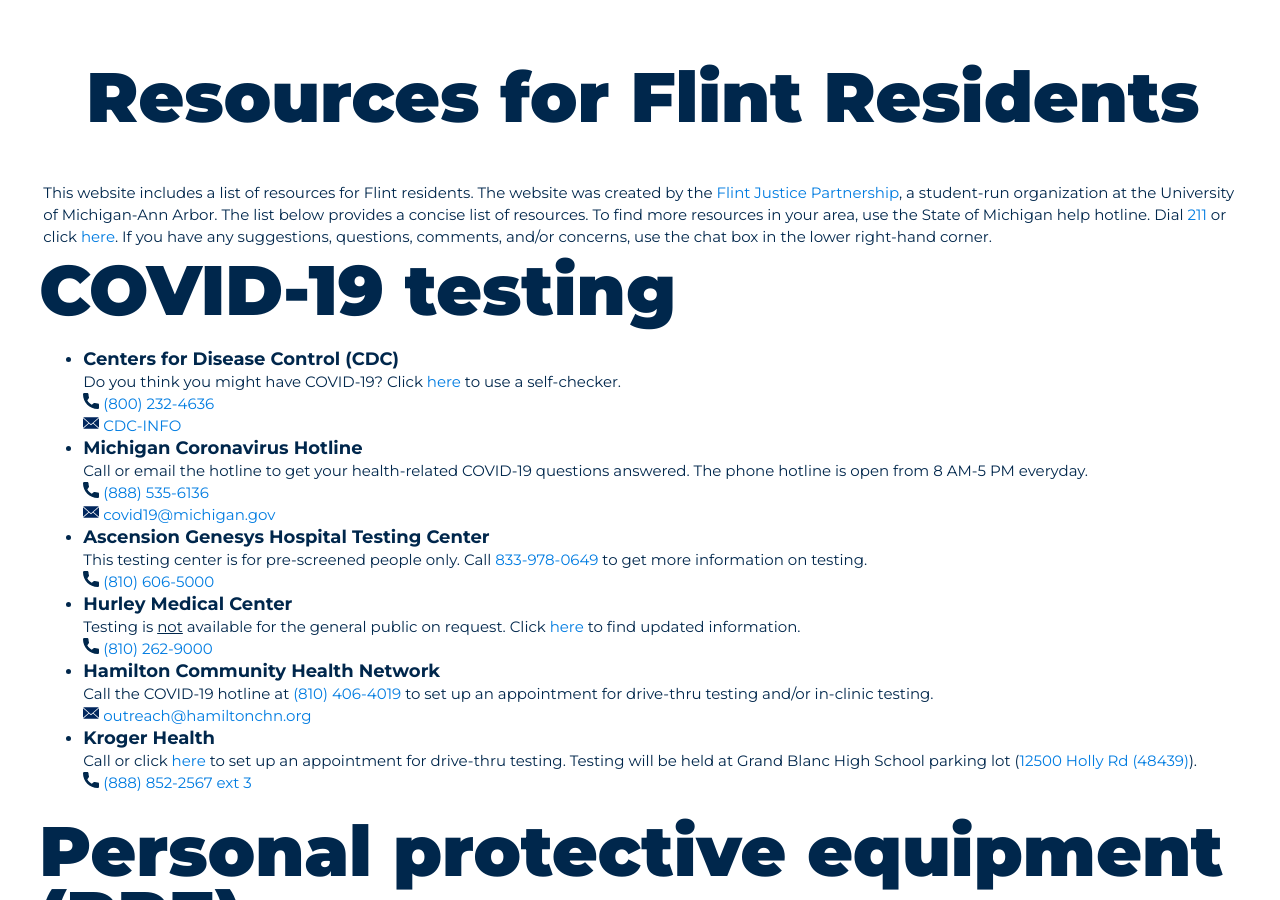
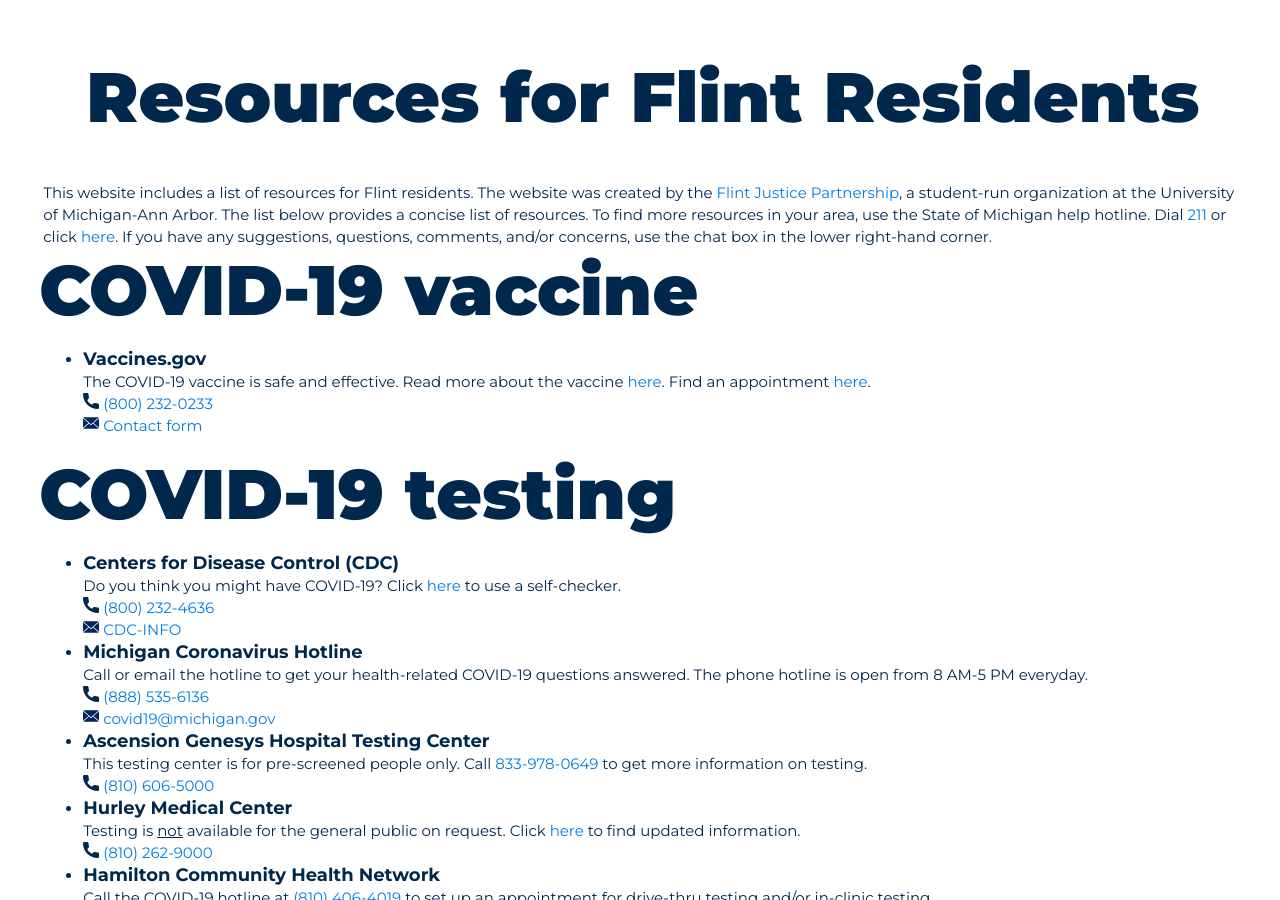
Before and after one commit to umichfjp/umichfjp.github.io, a Jekyll site: the page built from pages/resources.html, in a window 1280 px wide and 900 px high. Built offline with Jekyll 4.4.1, drawn with Linux system fonts in a browser that asks for light colours.

Commit message:
Update resources.html

```diff
--- a/pages/resources.html
+++ b/pages/resources.html
@@ -79,6 +79,18 @@ title: Resources for Flint residents
         </h1>
         <h3>
           This website includes a list of resources for Flint residents. The website was created by the <a href="https://umichfjp.github.io/" target="_blank">Flint Justice Partnership</a>, a student-run organization at the University of Michigan-Ann Arbor. The list below provides a concise list of resources. To find more resources in your area, use the State of Michigan help hotline. Dial <a href="tel:211">211</a> or click <a href="https://www.navigateresources.net/uwjc/" target="_blank">here</a>. If you have any suggestions, questions, comments, and/or concerns, use the chat box in the lower right-hand corner.
+        </h3>
+
+        <div class="titlere">COVID-19 vaccine</div>
+        <h3>
+        <ul>
+          <li>
+            <b><big>Vaccines.gov</big></b>
+            <br />The COVID-19 vaccine is safe and effective. Read more about the vaccine <a href="https://www.cdc.gov/coronavirus/2019-ncov/vaccines/faq.html" target="_blank">here</a>. Find an appointment <a href="https://www.vaccines.gov/search/" target="_blank">here</a>.
+            <br /><img src="https://umichfjp.github.io/assets/icons/phone.svg" alt="Phone" style="width:16px;"> <a href="tel:+1800-232-0233">(800) 232-0233</a>
+            <br /><img src="https://umichfjp.github.io/assets/icons/mail.svg" alt="Mail" style="width:16px;"> <a href="https://www.vaccines.gov/contact-us.html" target="_blank">Contact form</a>
+          </li>
+           </ul>
         </h3>
 
         <div class="titlere">COVID-19 testing</div>
```
